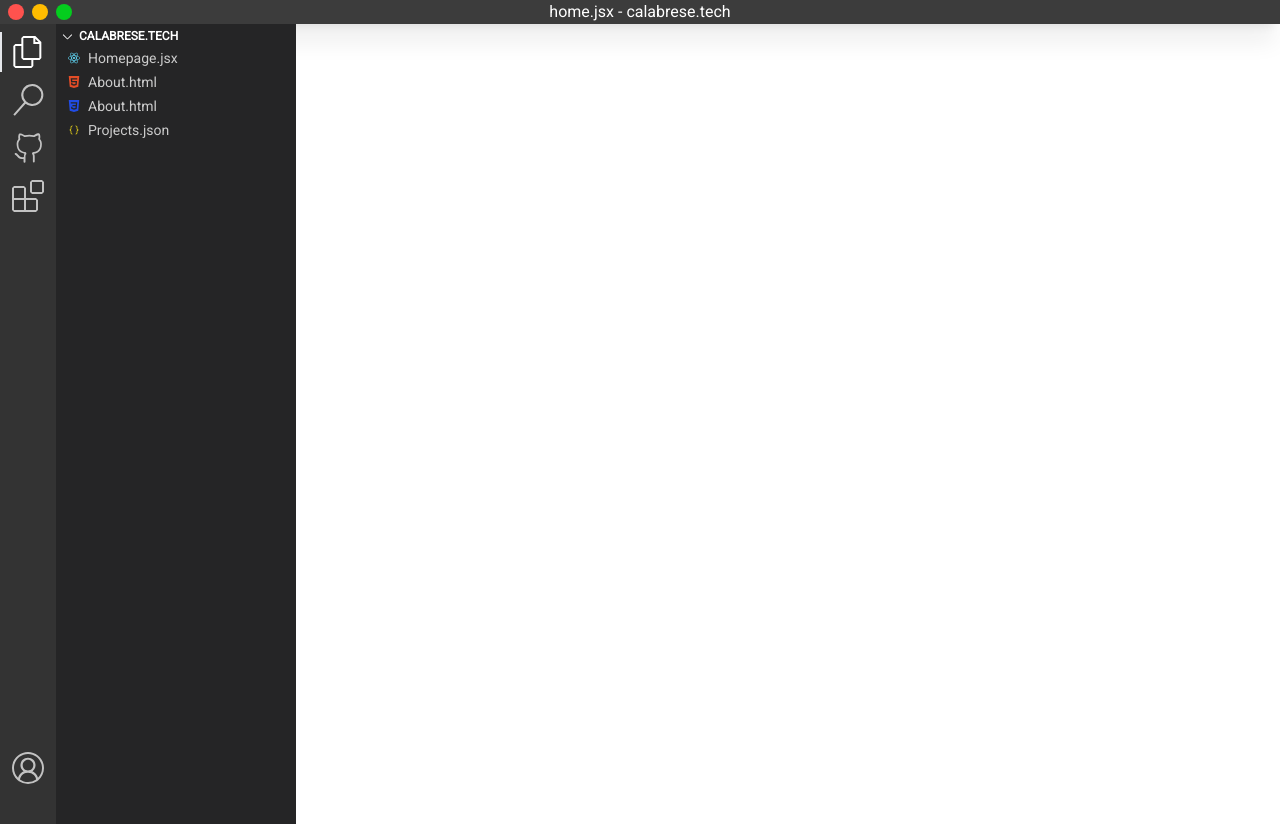
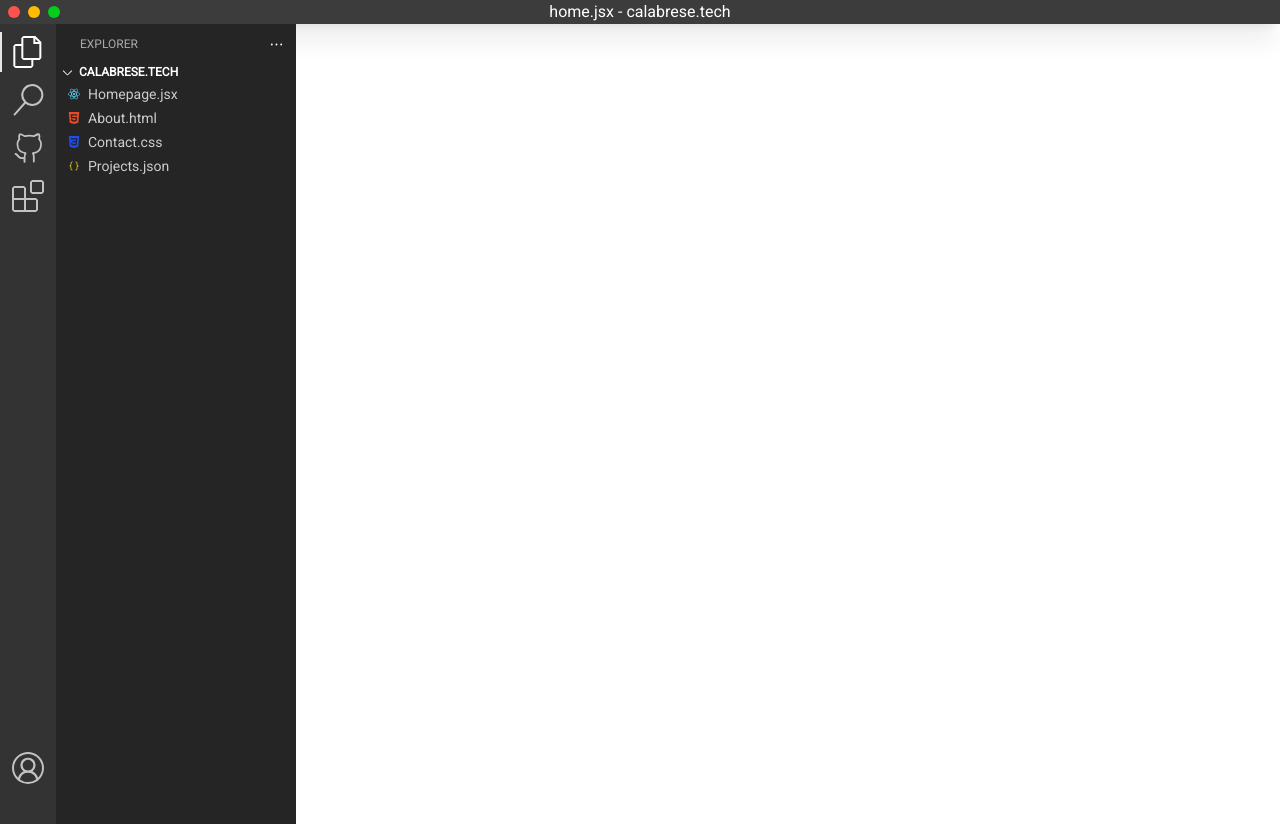
Before and after one commit to peter-calabrese/calabresetech-rewrite, a React (Vite) app: page / in a window 1280 px wide. Built offline with nearby package versions, Linux system fonts and the light colour scheme.

Commit message:
updated file list to allow user to interact with files

```diff
--- a/src/components/FileList.jsx
+++ b/src/components/FileList.jsx
@@ -1,25 +1,32 @@
-import { VscChevronDown, VscJson } from 'react-icons/vsc'
+import { VscChevronDown, VscJson, VscEllipsis } from 'react-icons/vsc'
 import { SiCss3, SiReact, SiHtml5 } from "react-icons/si";
 import DirectoryFile from './DirectoryFile'
 
-const FileList = () => {
-    // const [selectedFile, setSelectedFile] = useState('Hompage.jsx')
+const FileList = ({ setFileToRender }) => {
+
+    const fileClicked = (toRender) => {
+        setFileToRender(toRender)
+    }
     return (
-        <div className='mr-10 bg-file-panel h-screen w-60 pt-1 pl-1'>
+        <div className=' bg-file-panel h-screen w-60 pt-1 pl-1'>
+            <div className='text-white flex items-center justify-between mt-2 mb-3'>
+                <h2 className='ml-5 text-xs opacity-60'>EXPLORER</h2>
+                <VscEllipsis className="mr-3" size={15} />
+            </div>
             <div className='text-white flex justify-start items-center'>
                 <VscChevronDown size={15} />
                 <h2 className='ml-1 text-xs font-bold'>CALABRESE.TECH</h2>
             </div>
             {/* Directories */}
-            <div className="ml-2">
+            <div className="pl-2">
                 {/* Homepage */}
-                <DirectoryFile icon={<SiReact className='text-react-logo mr-2' size={12} />} filename={"Homepage.jsx"} />
+                <DirectoryFile icon={<SiReact className='text-react-logo mr-2' size={12} />} filename={"Homepage.jsx"} onClick={() => fileClicked('Home')} />
                 {/* About */}
-                <DirectoryFile icon={<SiHtml5 className='text-html-logo mr-2' size={12} />} filename={"About.html"} />
+                <DirectoryFile icon={<SiHtml5 className='text-html-logo mr-2' size={12} />} filename={"About.html"} onClick={() => fileClicked('About')} />
                 {/* Contact */}
-                <DirectoryFile icon={<SiCss3 className='text-css-logo mr-2' size={12} />} filename={"About.html"} />
+                <DirectoryFile icon={<SiCss3 className='text-css-logo mr-2' size={12} />} filename={"Contact.css"} onClick={() => fileClicked('Contact')} />
                 {/* Projects */}
-                <DirectoryFile icon={<VscJson className='text-JSON-logo mr-2' size={12} />} filename={"Projects.json"} />
+                <DirectoryFile icon={<VscJson className='text-JSON-logo mr-2' size={12} />} filename={"Projects.json"} onClick={() => fileClicked('Projects')} />
 
             </div>
         </div>
--- a/src/components/MenuButton.jsx
+++ b/src/components/MenuButton.jsx
@@ -1,6 +1,6 @@
 const MenuButton = ({ color, children }) => {
     return (
-        <div className={`${color} h-4 w-4 mx-1 rounded-full my-1 flex justify-center items-center group hover:cursor-pointer`}>
+        <div className={`${color} h-3 w-3 mx-1 rounded-full my-1 flex justify-center items-center group hover:cursor-pointer`}>
             <p className="opacity-0 group-hover:opacity-100 text-xs font-semibold">{children}</p>
         </div>
 
```
